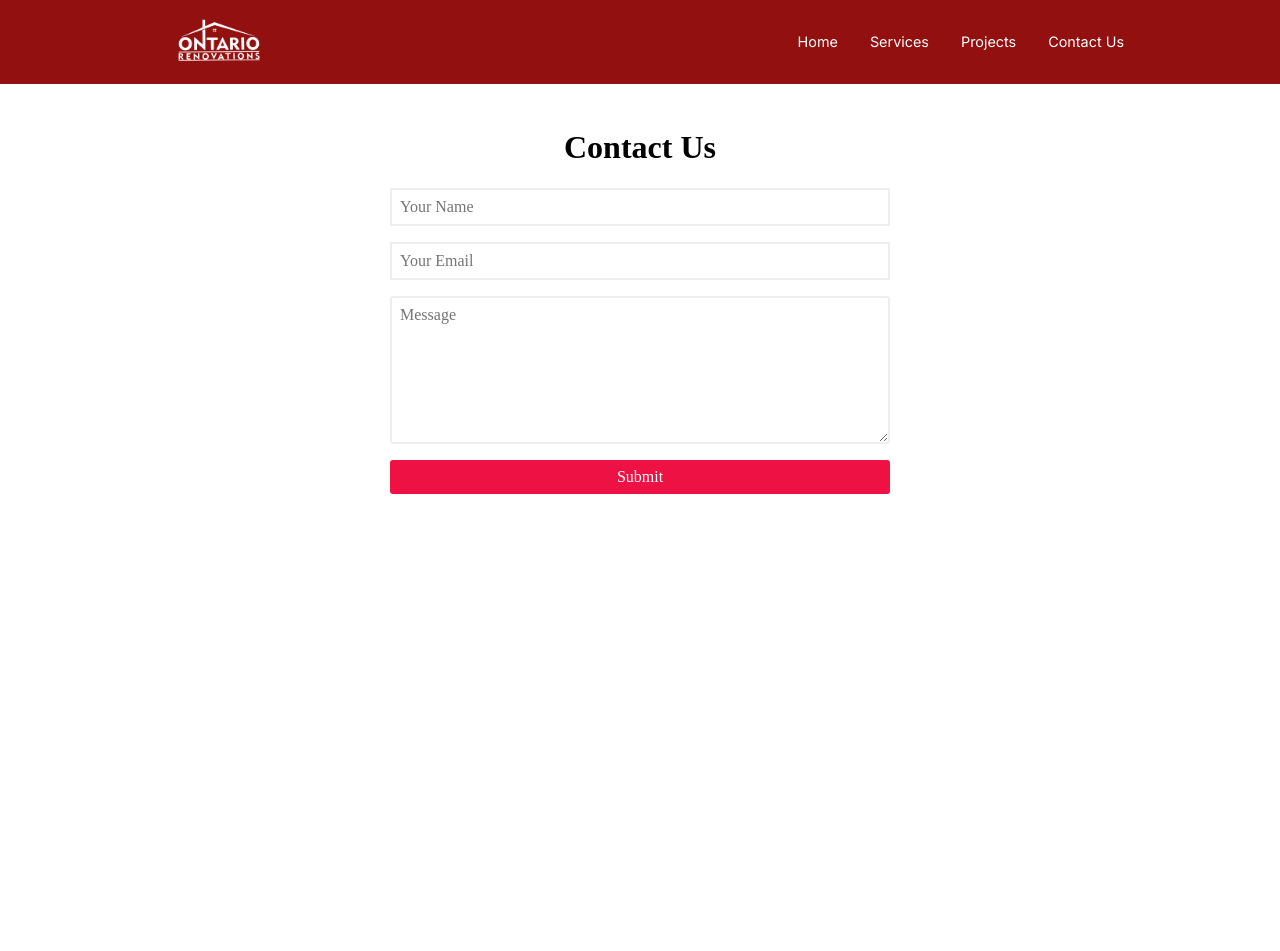
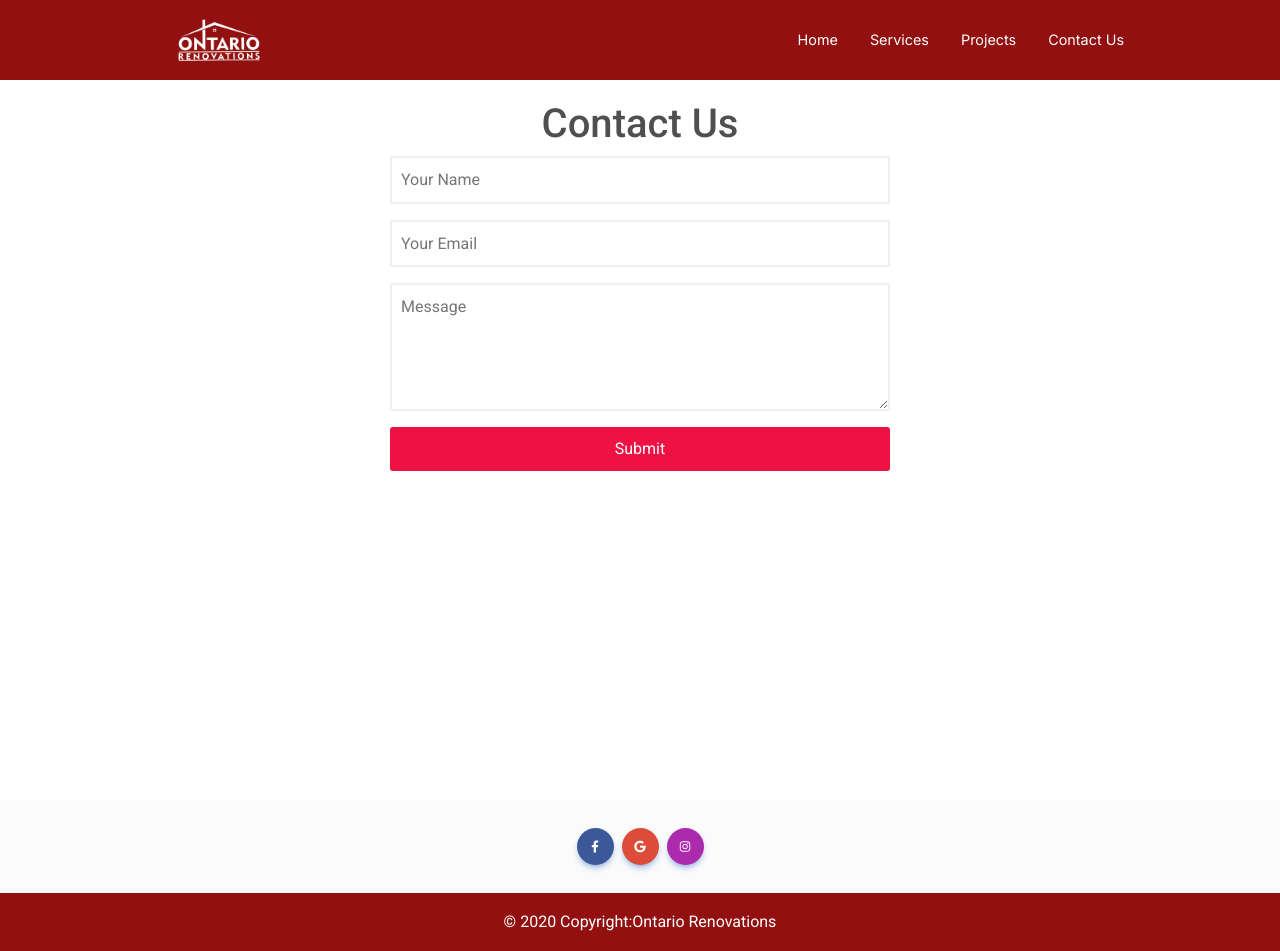
Before and after one commit to JaiveerS/blue-collar-app, a React (Create React App) app: page /Contact in a window 1280 px wide. Before the commit the page ends 916 px from the top, so only its background shows below. Built offline with nearby package versions, Linux system fonts and the light colour scheme.

Commit message:
footer using mdb react ui

```diff
--- a/package.json
+++ b/package.json
@@ -8,6 +8,7 @@
     "@testing-library/user-event": "^13.5.0",
     "emailjs-com": "^3.2.0",
     "hamburger-react": "^2.4.1",
+    "mdb-react-ui-kit": "^3.0.0",
     "react": "^17.0.2",
     "react-dom": "^17.0.2",
     "react-router-dom": "^6.3.0",
--- a/public/index.html
+++ b/public/index.html
@@ -21,6 +21,11 @@
     <link rel="preconnect" href="https://fonts.gstatic.com" crossorigin>
     <link href="https://fonts.googleapis.com/css2?family=Inter:wght@400;600;700&display=swap" rel="stylesheet">
     <link href="https://fonts.googleapis.com/icon?family=Material+Icons" rel="stylesheet">
+
+    <link href="https://use.fontawesome.com/releases/v5.15.1/css/all.css" rel="stylesheet" />
+    <link href="https://fonts.googleapis.com/css?family=Roboto:300,400,500,700&display=swap" rel="stylesheet" />
+
+
     <title>Ontario Renovations</title>
   </head>
   <body>
--- a/src/App.js
+++ b/src/App.js
@@ -4,6 +4,7 @@ import Home from './components/Home';
 import Services from './components/Services';
 import Projects from './components/Projects';
 import Contact from './components/Contact';
+import Footer from './components/Footer'
 import { BrowserRouter as Router, Route , Routes} from "react-router-dom";
 
 
@@ -17,6 +18,7 @@ function App() {
           <Route exact path="Contact" element={<Contact />} />
         </Routes>
         <Navbar/>
+        <Footer/>
       </Router>
   );
 }
--- a/src/components/Contact.js
+++ b/src/components/Contact.js
@@ -25,7 +25,6 @@ export default function Contact() {
       <Content>
         <ContactForm ref={form} onSubmit={sendEmail}>
         <Title>Contact Us</Title>
-          {/* <!-- name --> */}
           <FormGroup>
             <label>Name</label>
             <input
@@ -36,8 +35,6 @@ export default function Contact() {
               required
             />
           </FormGroup>
-
-          {/* <!-- email --> */}
           <FormGroup>
             <label>Email address</label>
             <input
@@ -48,7 +45,6 @@ export default function Contact() {
               required
             />
           </FormGroup>
-
           <FormGroup>
             <label >Message</label>
             <FormText
@@ -60,7 +56,6 @@ export default function Contact() {
               required
             />
           </FormGroup>
-
           <Button type="submit">
             Submit
           </Button>
@@ -87,6 +82,7 @@ const Title = styled.h1`
 
 const ContactForm = styled.form`
   display:block;
+  margin-bottom: none;
   width:50%
   @media (max-width: 670px) {
     width: 100%
--- /dev/null
+++ b/src/components/Footer.js
@@ -0,0 +1,78 @@
+import React from "react";
+import {
+  MDBFooter,
+  // MDBContainer,
+  // MDBCol,
+  // MDBRow,
+  MDBIcon
+} from 'mdb-react-ui-kit';
+
+export default function App() {
+  return (
+    <MDBFooter className='bg-light text-center text-white'>
+      <div className='container p-4 pb-0'>
+        <section className='mb-4'>
+          <a
+            className='btn btn-primary btn-floating m-1'
+            style={{ backgroundColor: '#3b5998' }}
+            href='#!'
+            role='button'
+          >
+            <MDBIcon fab icon='facebook-f' />
+          </a>
+
+          {/* <a
+            className='btn btn-primary btn-floating m-1'
+            style={{ backgroundColor: '#55acee' }}
+            href='#!'
+            role='button'
+          >
+            <MDBIcon fab icon='twitter' />
+          </a> */}
+
+          <a
+            className='btn btn-primary btn-floating m-1'
+            style={{ backgroundColor: '#dd4b39' }}
+            href='#!'
+            role='button'
+          >
+            <MDBIcon fab icon='google' />
+          </a>
+          <a
+            className='btn btn-primary btn-floating m-1'
+            style={{ backgroundColor: '#ac2bac' }}
+            href='https://www.instagram.com/ontrenovation/'
+            role='button'
+          >
+            <MDBIcon fab icon='instagram' />
+          </a>
+
+          {/* <a
+            className='btn btn-primary btn-floating m-1'
+            style={{ backgroundColor: '#0082ca' }}
+            href='#!'
+            role='button'
+          >
+            <MDBIcon fab icon='linkedin-in' />
+          </a> */}
+
+          {/* <a
+            className='btn btn-primary btn-floating m-1'
+            style={{ backgroundColor: '#333333' }}
+            href='#!'
+            role='button'
+          >
+            <MDBIcon fab icon='github' />
+          </a> */}
+        </section>
+      </div>
+
+      <div className='text-center p-3' style={{ backgroundColor: '#921010' }}>
+        © 2020 Copyright:
+        <a className='text-white' href='/'>
+           Ontario Renovations
+        </a>
+      </div>
+    </MDBFooter>
+  );
+}
--- a/src/index.css
+++ b/src/index.css
@@ -3,14 +3,6 @@
   padding: 0;
 }
 
-body{
-  font-family: Inter;
-  font-style: normal;
-  font-weight: normal;
+body {
+  font-family: Roboto, Helvetica, Arial, sans-serif;
 }
-
-button{
-  font-family: Inter;
-  font-style: normal;
-  font-weight: normal;
-}
--- a/src/index.js
+++ b/src/index.js
@@ -1,6 +1,8 @@
 import React from 'react';
 import ReactDOM from 'react-dom';
 import App from './App';
+import './index.css';
+import 'mdb-react-ui-kit/dist/css/mdb.min.css'
 
 
 ReactDOM.render(
```
Also changed, not shown: 1 other file (tests, documents, lock files or other folders).
